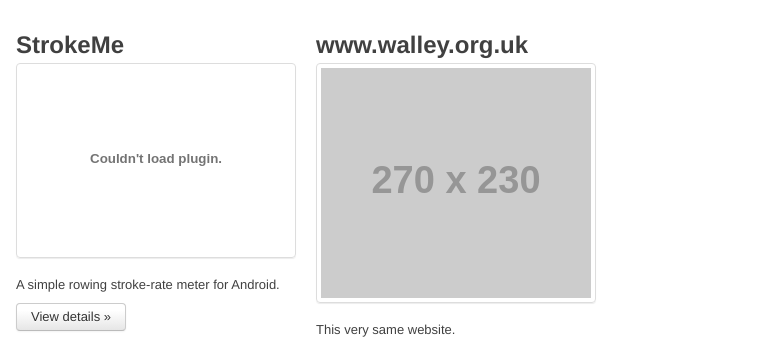
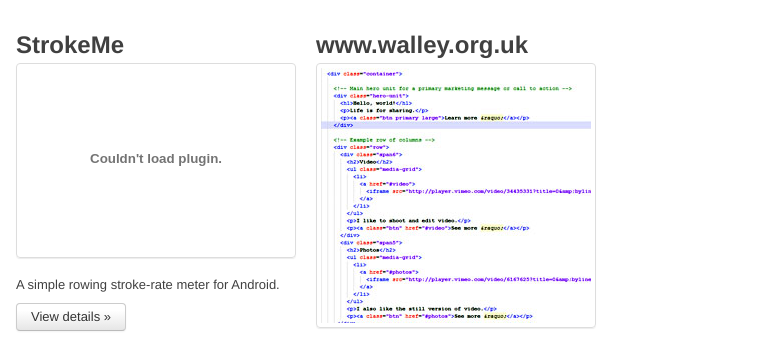
Before and after one commit to johnwalley/www-walley-org-uk, a plain HTML site: page code/index.html in a window 1280 px wide. Shown: the part 325-668 px from the top of the page, 514-1280 px from the left. Drawn offline with nearby package versions, Linux system fonts and the light colour scheme; placeholder pictures from the web are drawn by us.

Commit message:
Added an image for this website

```diff
--- a/code/index.html
+++ b/code/index.html
@@ -119,7 +119,7 @@
           <ul class="media-grid">
             <li>
               <a href="#www">
-                <img class="thumbnail" src="http://placehold.it/270x230" alt="">
+                <img class="thumbnail" src="images/www-code.jpg" alt="">
               </a>
             </li>
           </ul>
```
Also changed, not shown: code/images/www-code.jpg (added).
